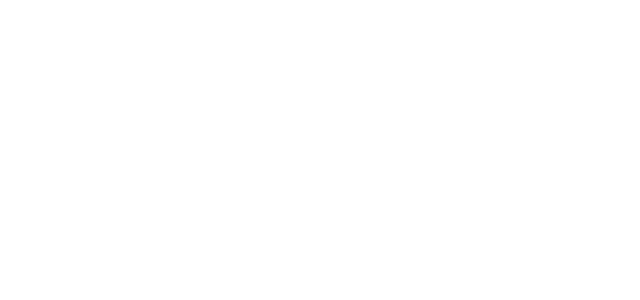
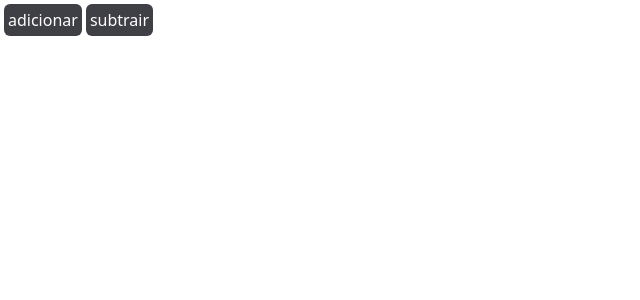
Before and after one commit to YuriKauan10/EstudoDeReact, a Next.js app: page /components/DisplayState in a window 1280 px wide. Shown: the top 300 px of the page, without its empty margins (0-640 px from the left). Built offline with nearby package versions, Linux system fonts and the light colour scheme.

Commit message:
enviando função pra componentes

```diff
--- a/pages/components/DisplayState.tsx
+++ b/pages/components/DisplayState.tsx
@@ -1,10 +1,17 @@
 interface DisplayStateProps{
     valor: number,
-
+    funcao: any,
+    funcao2: any
 }
 
 export default function DisplayState(props: DisplayStateProps){
     return (
-        <div>{props.valor}</div>
+        <div>
+            <div >
+                {props.valor}
+            </div>
+             <button className="bg-zinc-700 text-white rounded-md p-1 m-1 hover:bg-zinc-800" onClick = {props.funcao}>adicionar</button>
+             <button className="bg-zinc-700 text-white rounded-md p-1 hover:bg-zinc-800" onClick = {props.funcao2}>subtrair</button>
+            </div>
     )
 }
--- a/pages/useState/usestate.tsx
+++ b/pages/useState/usestate.tsx
@@ -15,9 +15,7 @@ export default function Usestate(){
     return (
         <div>
             usestate
-            <DisplayState valor={count}></DisplayState>
-            <button className="bg-zinc-700 text-white rounded-md p-1 m-1 hover:bg-zinc-800" onClick = {adicionar}>adicionar</button>
-            <button className="bg-zinc-700 text-white rounded-md p-1 hover:bg-zinc-800" onClick = {subtrair}>subtrair</button>
+            <DisplayState valor={count} funcao = {adicionar} funcao2 = {subtrair}></DisplayState>
         </div>
     )
 }
```
